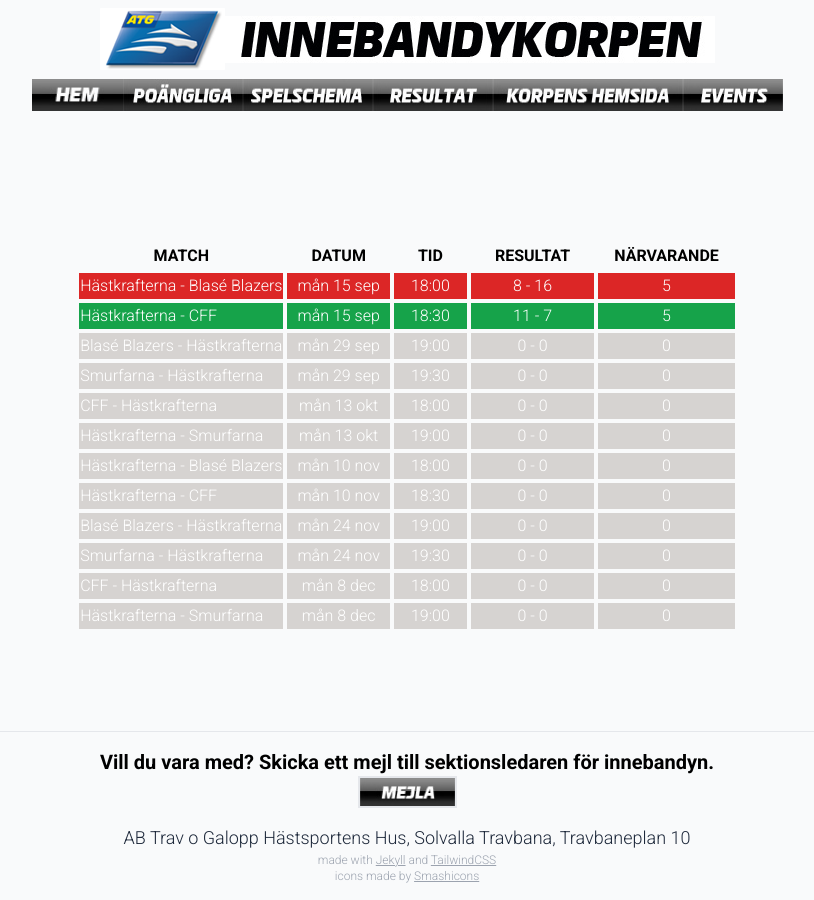
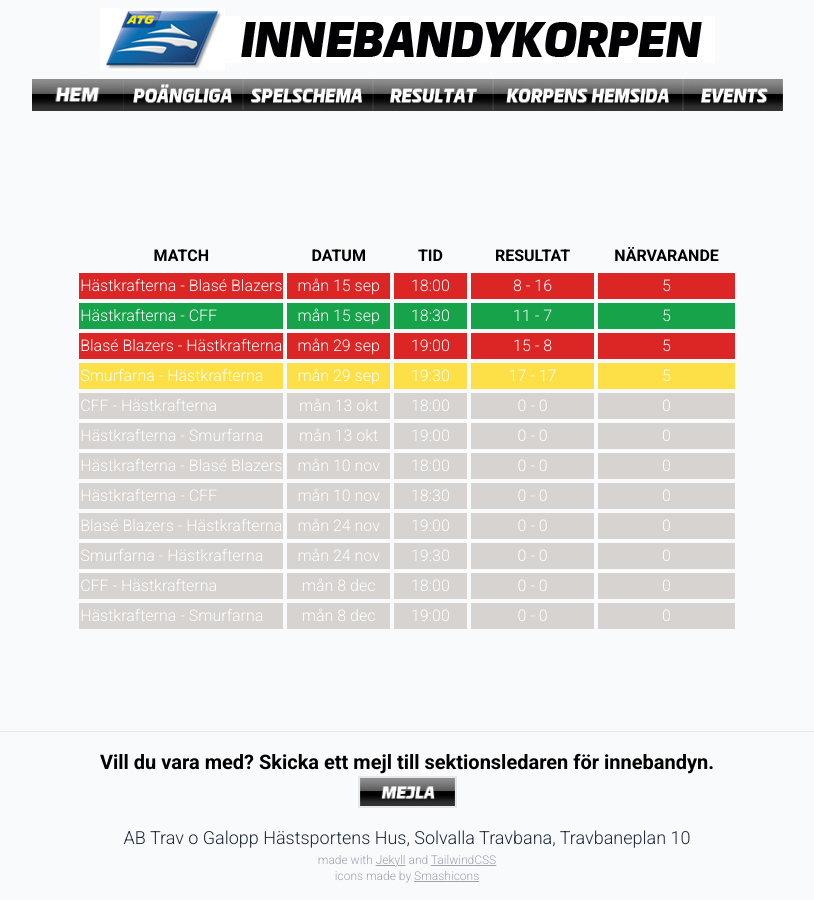
Before and after one commit to andreashogvall/andreashogvall.github.io, a Jekyll site: the page built from resultat.html, in a window 1280 px wide. Shown: the whole page, without its empty margins (233-1047 px from the left). Built offline with Jekyll 4.4.1, drawn with Linux system fonts in a browser that asks for light colours; nearby versions of some CDN libraries.

Commit message:
Update resultat.html

```diff
--- a/resultat.html
+++ b/resultat.html
@@ -30,19 +30,19 @@
     <td class="text-center">11 - 7</td>
     <td class="text-center">5</td>
   </tr>
-  <tr class="bg-stone-300 text-white border-2 border-slate-200">
+  <tr class="bg-red-600 text-white border-2 border-slate-200">
     <td>Blasé Blazers - Hästkrafterna</td>
     <td class="text-center">mån 29 sep</td>
     <td class="text-center">19:00</td>
-    <td class="text-center">0 - 0</td>
-    <td class="text-center">0</td>
+    <td class="text-center">15 - 8</td>
+    <td class="text-center">5</td>
   </tr>
-  <tr class="bg-stone-300 text-white border-2 border-slate-200">
+  <tr class="bg-yellow-300 text-white border-2 border-slate-200">
     <td>Smurfarna - Hästkrafterna</td>
     <td class="text-center">mån 29 sep</td>
     <td class="text-center">19:30</td>
-    <td class="text-center">0 - 0</td>
-    <td class="text-center">0</td>
+    <td class="text-center">17 - 17</td>
+    <td class="text-center">5</td>
   </tr>
   <tr class="bg-stone-300 text-white border-2 border-slate-200">
     <td>CFF - Hästkrafterna</td>
```
